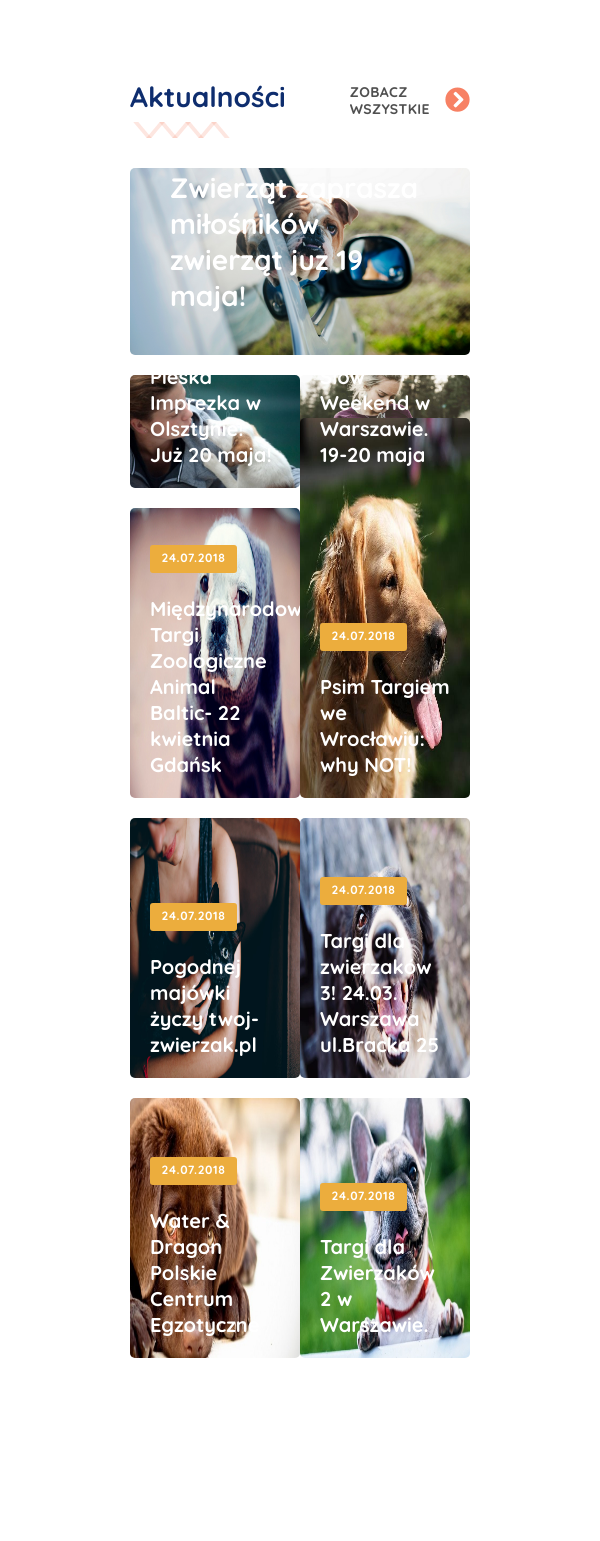
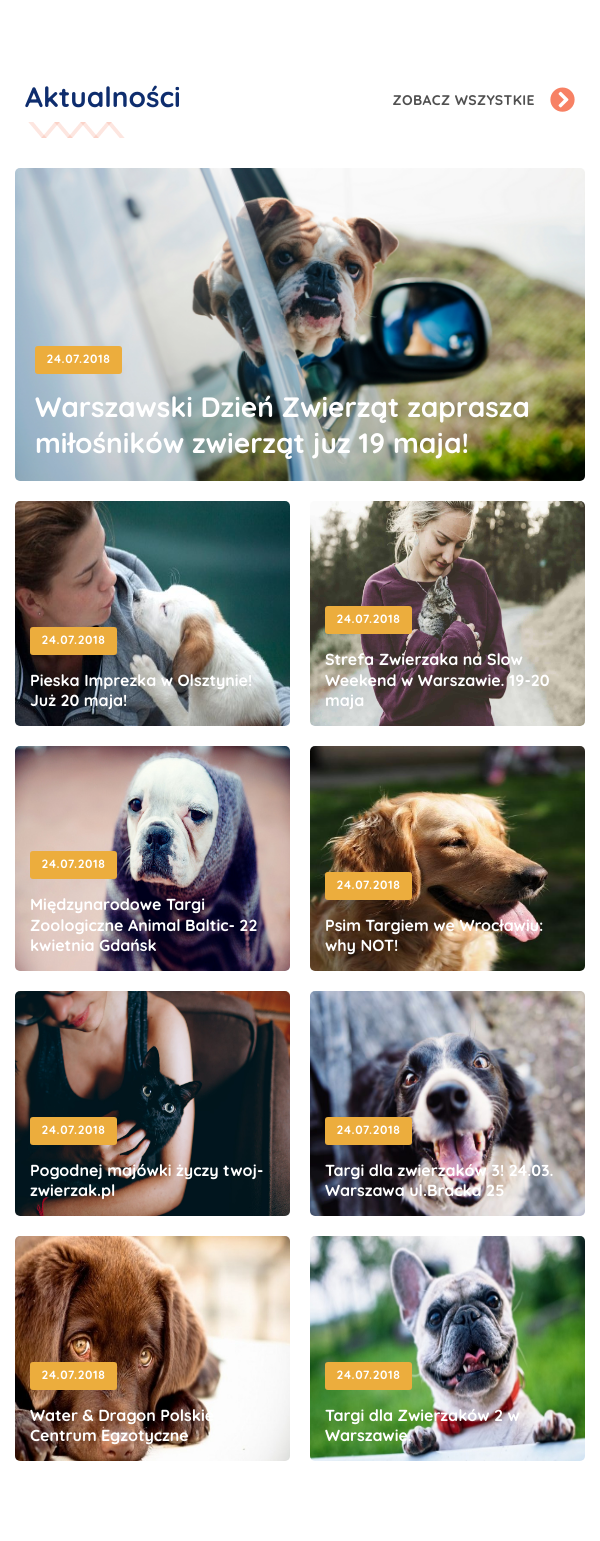
Before and after one commit to developer1984/tz, a PHP site: page / in a window 600 px wide. Before the commit the page ends 1358 px from the top, so only its background shows below. Run offline with PHP 8.4, Linux system fonts and the light colour scheme; some libraries are stand-ins or nearby versions.

Commit message:
RWD min-width: 576px and max-width: 767px

```diff
--- a/assets/css/news.css
+++ b/assets/css/news.css
@@ -624,3 +624,156 @@
     }
 
 }
+
+@media screen and (min-width: 576px) and (max-width: 767px){
+
+    .row-news{
+        margin: 0 auto;
+        max-width: 570px;
+    }
+
+    .news-box11{
+        padding: 0;
+        width: 570px;
+        max-height: 380px;
+    }
+
+    .news-box12{
+        padding: 0;
+        max-width: 275px;
+        height: 225px;
+        max-height: 225px;
+        position: relative;
+        top: 0;
+        overflow: hidden;
+    }
+
+    .news-box21,
+    .news-box22,
+    .news-box23{
+        padding: 0;
+        max-width: 275px;
+        height: 225px;
+        max-height: 225px;
+        position: relative;
+        top: 0;
+        overflow: hidden;
+    }
+
+    .news-box23{
+        max-height: 225px;
+        padding: 0;
+        width: 275px;
+        height: 225px;
+        overflow: visible;
+        position: relative;
+        top: 0;
+    }
+
+    .news-box23 img{
+        max-height: 225px;
+        height: 225px;
+        position: absolute;
+        bottom: 0;
+        width: 100%;
+        border-radius: 5px;
+    }
+
+    .news-box31,
+    .news-box32,
+    .news-box33,
+    .news-box34{
+        max-width: 275px;
+        width: 275px;
+        height: 225px;
+
+    }
+
+    .news-box-content{
+        padding: 20px;
+    }
+
+    .news-box-content .news-date,
+    .news-box-content1 .news-date{
+        margin-bottom: 15px;
+    }
+
+    .news-box-content .news-title{
+        max-width: 520px;
+    }
+
+    .news-box-content .news-title h2{
+        font-size: 28px;
+    }
+
+    .news-box-content .news-description{
+        max-width: 520px;
+        margin-top: 15px;
+    }
+
+    .news-box-content .news-description p,
+    .news-box-content1 .news-description p{
+        font-size: 13px;
+        line-height: 1.75;
+        max-height: 90px
+    }
+
+    .news-icons .icons,
+    .news-icons1 .icons{
+        margin-top: 15px;
+    }
+
+    .news-icons .fa-chevron-circle-right,
+    .news-icons1 .fa-chevron-circle-right{
+        margin-right: 16px;
+    }
+
+    .news-icons .fa-chevron-circle-right:hover,
+    .news-icons1 .fa-chevron-circle-right:hover{
+        font-size: 25px;
+        margin-right: 16px;
+    }
+
+    .news-icons .fa-comment-dots,
+    .news-icons1 .fa-comment-dots{
+        margin-right: 5px;
+    }
+
+    .news-box-content1{
+        padding: 15px;
+    }
+
+    .news-box-content1 .news-title{
+        max-width: 270px;
+    }
+
+    .news-box-content1 .news-title h2{
+        font-size: 16px;
+    }
+
+    .news-box-content1 .news-description{
+        max-width: 270px;
+        max-height: 50px;
+        margin-top: 15px;
+    }
+
+    .news-box-content3{
+        top: 0;
+        bottom: 0;
+        max-height: 225px;
+    }
+
+    .topic-news{
+        padding-left: 10px;
+    }
+
+    .news-search{
+        padding-right: 10px;
+    }
+
+    .news-wave{
+        padding-left: 20px;
+    }
+
+
+}
--- a/index.html
+++ b/index.html
@@ -12,11 +12,11 @@
     <section class="news container-fluid" id="news">
 
         <div class="row row-news">
-            <div class="col-lg-9 col-md-9 col-sm-8 topic-news">
+            <div class="col-lg-9 col-md-9 col-sm-7 topic-news">
                 <h3>Aktualności</h3>
             </div>
 
-            <div class="col-lg-3 col-md-3 col-sm-4 news-search">
+            <div class="col-lg-3 col-md-3 col-sm-5 news-search">
 
                 <h6>ZOBACZ WSZYSTKIE</h6>
                 <a href="see-all">
```
